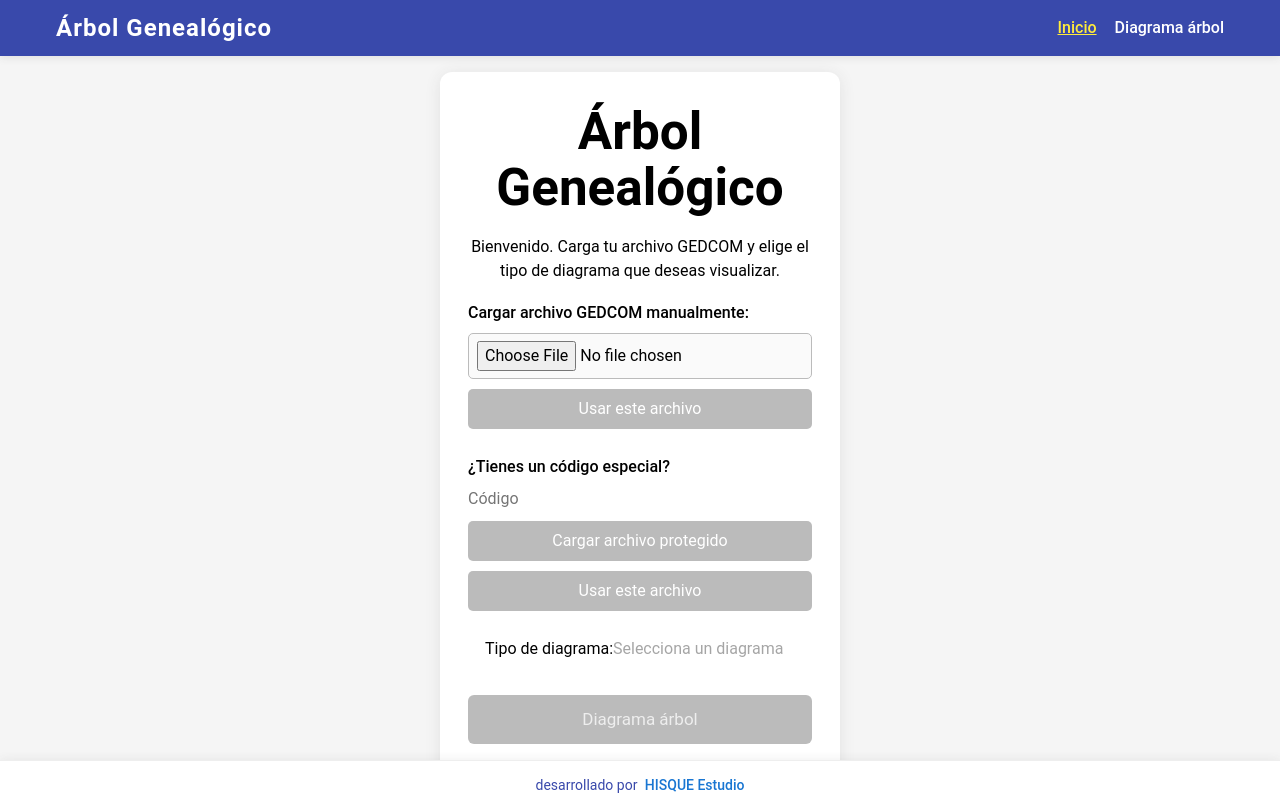
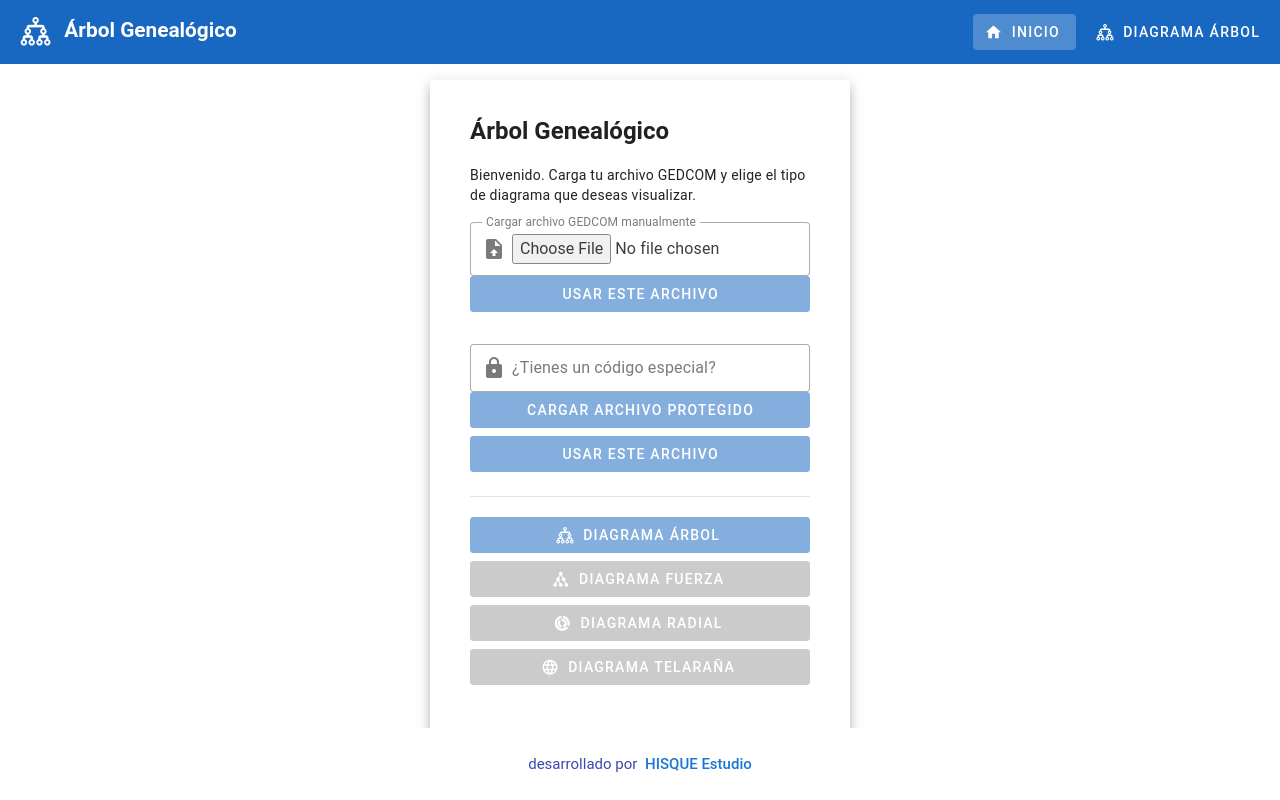
Before and after one commit to juantomoo/VisorArbolFamiliar, a Vue app: page / in a window 1280 px wide. Shown: the top 800 px of the page. Built offline with nearby package versions, Linux system fonts and the light colour scheme.

Commit message:
Correcciones de estilos simples

```diff
--- a/src/App.vue
+++ b/src/App.vue
@@ -1,6 +1,9 @@
 <template>
+  <v-app>
     <header-vue />
+    <v-main>
       <router-view />
+    </v-main>
     <footer-vue
       :people="footerPeople"
       :selected="footerSelected"
@@ -12,6 +15,7 @@
       @zoom-out="onFooterZoomOut"
       @fullscreen="onFooterFullscreen"
     />
+  </v-app>
 </template>
 
 <script setup>
--- a/src/components/footer.vue
+++ b/src/components/footer.vue
@@ -1,84 +1,22 @@
 <template>
-  <footer class="main-footer" role="contentinfo">
-    <div class="footer-content">
-      <div class="footer-brand">
+  <v-footer color="white" app class="pa-2" height="auto">
+    <v-container class="text-center">
+      <span class="footer-brand">
         desarrollado por
         <a href="https://hisque.com.co/" target="_blank" rel="noopener" class="footer-link">HISQUE Estudio</a>
-      </div>
-    </div>
-  </footer>
+      </span>
+    </v-container>
+  </v-footer>
 </template>
 
 <script setup>
-import { ref, watch, toRefs } from 'vue';
-const props = defineProps({
-  people: { type: Array, default: () => [] },
-  selected: { type: String, default: '' },
-  showSelector: { type: Boolean, default: false },
-  zoomEnabled: { type: Boolean, default: true },
-  fullscreenEnabled: { type: Boolean, default: true }
-});
-const emit = defineEmits(['person-change', 'zoom-in', 'zoom-out', 'fullscreen']);
-const selectedPersonId = ref(props.selected);
-watch(() => props.selected, v => { selectedPersonId.value = v; });
+// No logic needed
 </script>
 
 <style scoped>
-.main-footer {
-  width: 100vw;
-  background: #fff;
+.footer-brand {
+  font-size: 15px;
   color: #3949ab;
-  border-top: 1px solid #eee;
-  box-shadow: 0 -2px 8px rgba(60,60,60,0.06);
-  padding: 0;
-  position: sticky;
-  bottom: 0;
-  z-index: 99;
-}
-.footer-content {
-  max-width: 1200px;
-  margin: 0 auto;
-  display: flex;
-  flex-direction: column;
-  align-items: center;
-  justify-content: space-between;
-  padding: 10px 16px 4px 16px;
-  gap: 6px;
-}
-.footer-controls {
-  display: flex;
-  align-items: center;
-  gap: 10px;
-  flex-wrap: wrap;
-}
-.footer-select-group {
-  display: flex;
-  align-items: center;
-  gap: 4px;
-}
-.footer-label {
-  font-size: 15px;
-  font-weight: 500;
-}
-.footer-btn {
-  background: #3949ab;
-  color: #fff;
-  border: none;
-  border-radius: 5px;
-  padding: 6px 14px;
-  font-size: 18px;
-  cursor: pointer;
-  transition: background 0.2s;
-}
-.footer-btn:disabled {
-  background: #bbb;
-  color: #eee;
-  cursor: not-allowed;
-}
-.footer-brand {
-  font-size: 14px;
-  color: #3949ab;
-  margin-top: 4px;
 }
 .footer-link {
   color: #1976d2;
@@ -86,17 +24,4 @@ watch(() => props.selected, v => { selectedPersonId.value = v; });
   font-weight: 500;
   margin-left: 4px;
 }
-@media (max-width: 600px) {
-  .footer-content {
-    flex-direction: column;
-    align-items: stretch;
-    gap: 10px;
-    padding: 10px 4vw 4px 4vw;
-  }
-  .footer-controls {
-    flex-direction: column;
-    align-items: stretch;
-    gap: 8px;
-  }
-}
 </style>
--- a/src/components/header.vue
+++ b/src/components/header.vue
@@ -1,71 +1,28 @@
 <template>
-  <header class="main-header" role="banner">
-    <div class="header-content">
-      <span class="app-title">Árbol Genealógico</span>
-      <nav class="nav-menu" aria-label="Menú principal">
-        <router-link to="/" class="nav-link">Inicio</router-link>
-        <router-link to="/vistaFamiliar" class="nav-link">Diagrama árbol</router-link>
-        <!-- Puedes agregar más enlaces aquí -->
-      </nav>
-    </div>
-  </header>
+  <v-app-bar color="primary" dark flat>
+    <v-toolbar-title class="font-weight-bold">
+      <v-icon start class="mr-2">mdi-family-tree</v-icon>
+      Árbol Genealógico
+    </v-toolbar-title>
+    <v-spacer />
+    <v-btn to="/" variant="text" class="mx-1" exact>
+      <v-icon start>mdi-home</v-icon>
+      Inicio
+    </v-btn>
+    <v-btn to="/vistaFamiliar" variant="text" class="mx-1">
+      <v-icon start>mdi-family-tree</v-icon>
+      Diagrama árbol
+    </v-btn>
+    <!-- Puedes agregar más enlaces aquí -->
+  </v-app-bar>
 </template>
 
 <script setup>
-// No logic needed for now
+// No logic needed
 </script>
 
 <style scoped>
-.main-header {
-  width: 100vw;
-  background: #3949ab;
-  color: #fff;
-  box-shadow: 0 2px 8px rgba(60,60,60,0.10);
-  padding: 0;
-  position: sticky;
-  top: 0;
-  z-index: 100;
-}
-.header-content {
-  max-width: 1200px;
-  margin: 0 auto;
-  display: flex;
-  align-items: center;
-  justify-content: space-between;
-  padding: 10px 16px;
-}
-.app-title {
-  font-size: 1.5rem;
-  font-weight: 700;
-  letter-spacing: 1px;
-}
-.nav-menu {
-  display: flex;
-  gap: 18px;
-}
-.nav-link {
-  color: #fff;
-  text-decoration: none;
-  font-size: 1rem;
-  font-weight: 500;
-  transition: color 0.2s;
-}
-.nav-link.router-link-exact-active {
-  text-decoration: underline;
-  color: #ffeb3b;
-}
-.nav-link:hover {
-  color: #ffeb3b;
-}
-@media (max-width: 600px) {
-  .header-content {
-    flex-direction: column;
-    align-items: flex-start;
-    gap: 8px;
-    padding: 10px 6vw;
-  }
-  .app-title {
-    font-size: 1.1rem;
-  }
+.v-toolbar-title {
+  font-size: 1.3rem;
 }
 </style>
--- a/src/components/inicio.vue
+++ b/src/components/inicio.vue
@@ -1,37 +1,73 @@
 <template>
-  <div class="inicio-container" role="main" aria-label="Pantalla de inicio">
-    <div class="inicio-card">
-      <h1>Árbol Genealógico</h1>
-      <p>Bienvenido. Carga tu archivo GEDCOM y elige el tipo de diagrama que deseas visualizar.</p>
-      <div class="file-section">
-        <label class="section-label" for="gedcom-file">Cargar archivo GEDCOM manualmente:</label>
-        <input id="gedcom-file" type="file" accept=".ged" @change="onFileChange" />
-        <div v-if="manualFileName" class="file-info">Archivo manual: {{ manualFileName }}</div>
-        <button @click="useManualFile" :disabled="!manualGedcomContent">Usar este archivo</button>
-      </div>
-      <div class="gr-code-section">
-        <label class="section-label" for="gr-code">¿Tienes un código especial?</label>
-        <input id="gr-code" v-model="grCode" placeholder="Código" autocomplete="off" />
-        <button @click="loadGRFile" :disabled="!grCode">Cargar archivo protegido</button>
-        <div v-if="protectedFileName" class="file-info">Archivo protegido: {{ protectedFileName }}</div>
-        <button @click="useProtectedFile" :disabled="!protectedGedcomContent">Usar este archivo</button>
-      </div>
-      <div v-if="fileName" class="file-info file-active">Archivo seleccionado: {{ fileName }}</div>
-      <div class="diagram-select">
-        <label>Tipo de diagrama:</label>
-        <select v-model="selectedDiagram" :disabled="!gedcomContent">
-          <option disabled value="">Selecciona un diagrama</option>
-          <option v-for="d in diagramTypes" :key="d.value" :value="d.value">{{ d.label }}</option>
-        </select>
-      </div>
-      <div class="diagram-buttons">
-        <button :disabled="!gedcomContent" @click="goToArbol">Diagrama árbol</button>
-        <button disabled>Diagrama fuerza</button>
-        <button disabled>Diagrama radial</button>
-        <button disabled>Diagrama telaraña</button>
-      </div>
-    </div>
-  </div>
+  <v-container class="fill-height d-flex align-center justify-center" fluid>
+    <v-card class="pa-6" max-width="420" elevation="8">
+      <v-card-title class="text-h5 font-weight-bold mb-2">Árbol Genealógico</v-card-title>
+      <v-card-text>
+        <div class="mb-4">Bienvenido. Carga tu archivo GEDCOM y elige el tipo de diagrama que deseas visualizar.</div>
+        <v-form>
+          <v-row>
+            <v-col cols="12">
+              <v-text-field
+                label="Cargar archivo GEDCOM manualmente"
+                type="file"
+                accept=".ged"
+                @change="onFileChange"
+                prepend-inner-icon="mdi-file-upload"
+                variant="outlined"
+                hide-details
+                density="comfortable"
+              />
+              <div v-if="manualFileName" class="file-info">Archivo manual: {{ manualFileName }}</div>
+              <v-btn class="mb-2" color="primary" block @click="useManualFile" :disabled="!manualGedcomContent">
+                Usar este archivo
+              </v-btn>
+            </v-col>
+            <v-col cols="12">
+              <v-text-field
+                v-model="grCode"
+                label="¿Tienes un código especial?"
+                prepend-inner-icon="mdi-lock"
+                variant="outlined"
+                hide-details
+                density="comfortable"
+                autocomplete="off"
+              />
+              <v-btn class="mb-2" color="primary" block @click="loadGRFile" :disabled="!grCode">
+                Cargar archivo protegido
+              </v-btn>
+              <div v-if="protectedFileName" class="file-info">Archivo protegido: {{ protectedFileName }}</div>
+              <v-btn class="mb-2" color="primary" block @click="useProtectedFile" :disabled="!protectedGedcomContent">
+                Usar este archivo
+              </v-btn>
+            </v-col>
+          </v-row>
+        </v-form>
+        <v-alert v-if="error" type="error" class="my-2">{{ error }}</v-alert>
+        <div v-if="fileName" class="file-info file-active">Archivo seleccionado: {{ fileName }}</div>
+        <v-divider class="my-4" />
+        <v-row class="mt-2" dense>
+          <v-col cols="12">
+            <v-btn color="primary" block class="mb-2" :disabled="!gedcomContent" @click="goToArbol">
+              <v-icon start>mdi-family-tree</v-icon>
+              Diagrama árbol
+            </v-btn>
+            <v-btn color="grey" block class="mb-2" disabled>
+              <v-icon start>mdi-graph</v-icon>
+              Diagrama fuerza
+            </v-btn>
+            <v-btn color="grey" block class="mb-2" disabled>
+              <v-icon start>mdi-chart-donut-variant</v-icon>
+              Diagrama radial
+            </v-btn>
+            <v-btn color="grey" block class="mb-2" disabled>
+              <v-icon start>mdi-web</v-icon>
+              Diagrama telaraña
+            </v-btn>
+          </v-col>
+        </v-row>
+      </v-card-text>
+    </v-card>
+  </v-container>
 </template>
 
 <script setup>
@@ -40,17 +76,9 @@ import { useRouter } from 'vue-router';
 
 const gedcomContent = ref(null);
 const fileName = ref('');
-const selectedDiagram = ref('');
 const grCode = ref('');
 const router = useRouter();
-
-const diagramTypes = [
-  { value: 'vistaFamiliar', label: 'Árbol familiar (hourglass)' },
-  { value: 'GedcomTree', label: 'Árbol clásico horizontal' },
-  { value: 'treeRadial', label: 'Árbol radial' },
-  { value: 'zoomableSunburst', label: 'Sunburst' },
-  // Agrega más tipos según tus componentes
-];
+const error = ref('');
 
 const manualGedcomContent = ref(null);
 const manualFileName = ref('');
@@ -69,16 +97,17 @@ function onFileChange(e) {
 }
 
 async function loadGRFile() {
-  if (grCode.value.trim() === 'GR') {
+  if (grCode.value.trim() === 'GR2025') {
     const response = await fetch('/gomezrivera.ged');
     if (response.ok) {
       protectedGedcomContent.value = await response.text();
       protectedFileName.value = 'gomezrivera.ged';
+      error.value = '';
     } else {
-      alert('No se pudo cargar el archivo protegido.');
+      error.value = 'No se pudo cargar el archivo protegido.';
     }
   } else {
-    alert('Código incorrecto.');
+    error.value = 'Código incorrecto.';
   }
 }
 
@@ -86,6 +115,7 @@ function useManualFile() {
   if (manualGedcomContent.value) {
     gedcomContent.value = manualGedcomContent.value;
     fileName.value = manualFileName.value;
+    error.value = '';
   }
 }
 
@@ -93,6 +123,7 @@ function useProtectedFile() {
   if (protectedGedcomContent.value) {
     gedcomContent.value = protectedGedcomContent.value;
     fileName.value = protectedFileName.value;
+    error.value = '';
   }
 }
 
@@ -103,78 +134,6 @@ function goToArbol() {
 </script>
 
 <style scoped>
-.inicio-container {
-  min-height: 100vh;
-  display: flex;
-  align-items: center;
-  justify-content: center;
-  background: #f5f5f5;
-  padding: 0 8px;
-}
-.inicio-card {
-  background: #fff;
-  border-radius: 12px;
-  box-shadow: 0 2px 16px rgba(60,60,60,0.10);
-  padding: 24px 8px;
-  max-width: 400px;
-  width: 100%;
-  text-align: center;
-  margin: 16px 0;
-  display: flex;
-  flex-direction: column;
-  gap: 18px;
-}
-@media (min-width: 600px) {
-  .inicio-card {
-    padding: 32px 28px;
-  }
-}
-.diagram-buttons {
-  display: flex;
-  flex-direction: column;
-  gap: 12px;
-  margin: 12px 0 0 0;
-}
-.diagram-buttons button {
-  width: 100%;
-  font-size: 17px;
-  padding: 12px 0;
-  border-radius: 6px;
-  border: none;
-  background: #3949ab;
-  color: #fff;
-  cursor: pointer;
-  transition: background 0.2s;
-}
-.diagram-buttons button:disabled {
-  background: #bbb;
-  color: #eee;
-  cursor: not-allowed;
-}
-.file-section, .gr-code-section {
-  margin: 0 0 8px 0;
-  display: flex;
-  flex-direction: column;
-  align-items: stretch;
-  gap: 6px;
-}
-.section-label {
-  font-weight: 500;
-  margin-bottom: 2px;
-  text-align: left;
-}
-input[type="file"], input[type="text"], input[type="password"], input[type="email"], input[type="number"] {
-  font-size: 16px;
-  padding: 7px 8px;
-  border-radius: 5px;
-  border: 1px solid #bbb;
-  background: #fafafa;
-  width: 100%;
-  box-sizing: border-box;
-}
-input:focus {
-  outline: 2px solid #3949ab;
-}
 .file-info {
   margin: 6px 0;
   color: #3949ab;
@@ -185,39 +144,4 @@ input:focus {
   color: #1976d2;
   font-weight: bold;
 }
-button {
-  background: #3949ab;
-  color: #fff;
-  border: none;
-  border-radius: 5px;
-  padding: 8px 22px;
-  font-size: 16px;
-  cursor: pointer;
-  margin-top: 4px;
-  transition: background 0.2s;
-}
-button:disabled {
-  background: #bbb;
-  cursor: not-allowed;
-}
-.gr-code-section button {
-  background: #1976d2;
-}
-.gr-code-section button:disabled {
-  background: #bbb;
-}
-.ver-mas-btn {
-  background: #1976d2;
-  color: #fff;
-  border: none;
-  border-radius: 4px;
-  padding: 2px 10px;
-  font-size: 13px;
-  cursor: pointer;
-  margin-top: 2px;
-  transition: background 0.2s;
-}
-.ver-mas-btn:hover {
-  background: #0d47a1;
-}
 </style>
--- a/src/components/modalDetalle.vue
+++ b/src/components/modalDetalle.vue
@@ -1,80 +1,82 @@
 <template>
-  <div v-if="visible" class="modal-overlay" @click.self="close">
-    <div class="modal-content">
-      <button class="modal-close" @click="close">×</button>
-      <h2 class="modal-title">Detalles del Individuo</h2>
-      <div v-if="individuo">
-        <div class="modal-row"><b>Nombre:</b> {{ individuo.name || individuo.label }}</div>
-        <div class="modal-row" v-if="individuo.id"><b>ID:</b> {{ individuo.id }}</div>
-        <div class="modal-row" v-if="individuo.gender"><b>Sexo:</b> {{ individuo.gender }}</div>
-        <div class="modal-row" v-if="individuo.birth || individuo.birthDate"><b>Nacimiento:</b> {{ individuo.birth || individuo.birthDate }}<span v-if="individuo.birthPlace">, {{ individuo.birthPlace }}</span></div>
-        <div class="modal-row" v-if="individuo.death || individuo.deathDate"><b>Fallecimiento:</b> {{ individuo.death || individuo.deathDate }}<span v-if="individuo.deathPlace">, {{ individuo.deathPlace }}</span></div>
-        <div class="modal-row" v-if="individuo.occupation"><b>Ocupación:</b> {{ individuo.occupation }}</div>
-        <div class="modal-row" v-if="individuo.religion"><b>Religión:</b> {{ individuo.religion }}</div>
-        <div class="modal-row" v-if="individuo.nationality"><b>Nacionalidad:</b> {{ individuo.nationality }}</div>
-        <div class="modal-row" v-if="individuo.notes"><b>Notas:</b> {{ Array.isArray(individuo.notes) ? individuo.notes.join('; ') : individuo.notes }}</div>
-        <div class="modal-row" v-if="individuo.parents && individuo.parents.length"><b>Padres:</b> {{ individuo.parents.join('; ') }}</div>
-        <div class="modal-row" v-if="individuo.siblings && individuo.siblings.length"><b>Hermanos:</b> {{ individuo.siblings.join('; ') }}</div>
-        <div class="modal-row" v-if="individuo.children && individuo.children.length"><b>Hijos:</b> {{ individuo.children.join('; ') }}</div>
-        <div class="modal-row" v-if="individuo.spouses && individuo.spouses.length"><b>Cónyuges:</b> {{ individuo.spouses.join('; ') }}</div>
-        <!-- Puedes agregar más campos según tu modelo de datos -->
-      </div>
-      <div v-else>
-        <i>No hay datos para mostrar.</i>
-      </div>
-    </div>
-  </div>
+  <v-dialog v-model="internalVisible" max-width="420" persistent>
+    <v-card>
+      <v-card-title class="d-flex align-center justify-space-between">
+        <span>Detalles del Individuo</span>
+        <v-btn icon @click="close" variant="text">
+          <v-icon>mdi-close</v-icon>
+        </v-btn>
+      </v-card-title>
+      <v-divider />
+      <v-card-text>
+        <template v-if="individuo">
+          <v-list density="compact">
+            <v-list-item v-if="individuo.name || individuo.label">
+              <v-list-item-title><b>Nombre:</b> {{ individuo.name || individuo.label }}</v-list-item-title>
+            </v-list-item>
+            <v-list-item v-if="individuo.id">
+              <v-list-item-title><b>ID:</b> {{ individuo.id }}</v-list-item-title>
+            </v-list-item>
+            <v-list-item v-if="individuo.gender">
+              <v-list-item-title><b>Sexo:</b> {{ individuo.gender }}</v-list-item-title>
+            </v-list-item>
+            <v-list-item v-if="individuo.birth || individuo.birthDate">
+              <v-list-item-title><b>Nacimiento:</b> {{ individuo.birth || individuo.birthDate }}<span v-if="individuo.birthPlace">, {{ individuo.birthPlace }}</span></v-list-item-title>
+            </v-list-item>
+            <v-list-item v-if="individuo.death || individuo.deathDate">
+              <v-list-item-title><b>Fallecimiento:</b> {{ individuo.death || individuo.deathDate }}<span v-if="individuo.deathPlace">, {{ individuo.deathPlace }}</span></v-list-item-title>
+            </v-list-item>
+            <v-list-item v-if="individuo.occupation">
+              <v-list-item-title><b>Ocupación:</b> {{ individuo.occupation }}</v-list-item-title>
+            </v-list-item>
+            <v-list-item v-if="individuo.religion">
+              <v-list-item-title><b>Religión:</b> {{ individuo.religion }}</v-list-item-title>
+            </v-list-item>
+            <v-list-item v-if="individuo.nationality">
+              <v-list-item-title><b>Nacionalidad:</b> {{ individuo.nationality }}</v-list-item-title>
+            </v-list-item>
+            <v-list-item v-if="individuo.notes">
+              <v-list-item-title><b>Notas:</b> {{ Array.isArray(individuo.notes) ? individuo.notes.join('; ') : individuo.notes }}</v-list-item-title>
+            </v-list-item>
+            <v-list-item v-if="individuo.parents && individuo.parents.length">
+              <v-list-item-title><b>Padres:</b> {{ individuo.parents.join('; ') }}</v-list-item-title>
+            </v-list-item>
+            <v-list-item v-if="individuo.siblings && individuo.siblings.length">
+              <v-list-item-title><b>Hermanos:</b> {{ individuo.siblings.join('; ') }}</v-list-item-title>
+            </v-list-item>
+            <v-list-item v-if="individuo.children && individuo.children.length">
+              <v-list-item-title><b>Hijos:</b> {{ individuo.children.join('; ') }}</v-list-item-title>
+            </v-list-item>
+            <v-list-item v-if="individuo.spouses && individuo.spouses.length">
+              <v-list-item-title><b>Cónyuges:</b> {{ individuo.spouses.join('; ') }}</v-list-item-title>
+            </v-list-item>
+          </v-list>
+        </template>
+        <template v-else>
+          <v-alert type="info">No hay datos para mostrar.</v-alert>
+        </template>
+      </v-card-text>
+    </v-card>
+  </v-dialog>
 </template>
 
 <script setup>
+import { ref, watch } from 'vue';
 const props = defineProps({
   visible: Boolean,
   individuo: Object
 });
 const emit = defineEmits(['close']);
+const internalVisible = ref(props.visible);
+watch(() => props.visible, v => { internalVisible.value = v; });
+watch(internalVisible, v => { if (!v) emit('close'); });
 function close() {
-  emit('close');
+  internalVisible.value = false;
 }
 </script>
 
 <style scoped>
-.modal-overlay {
-  position: fixed;
-  top: 0; left: 0; right: 0; bottom: 0;
-  background: rgba(0,0,0,0.35);
-  z-index: 1000;
-  display: flex;
-  align-items: center;
-  justify-content: center;
-}
-.modal-content {
-  background: #fff;
-  border-radius: 10px;
-  padding: 28px 24px 18px 24px;
-  min-width: 320px;
-  max-width: 95vw;
-  box-shadow: 0 2px 24px rgba(60,60,60,0.18);
-  position: relative;
-}
-.modal-title {
-  margin-top: 0;
-  margin-bottom: 18px;
-  color: #3949ab;
-  font-size: 22px;
-  font-weight: 600;
-}
-.modal-row {
-  margin-bottom: 8px;
-  font-size: 16px;
-}
-.modal-close {
-  position: absolute;
-  top: 10px;
-  right: 14px;
-  background: none;
-  border: none;
-  font-size: 28px;
-  color: #3949ab;
-  cursor: pointer;
+.v-card-title {
+  font-size: 1.1rem;
 }
 </style>
--- a/src/components/vistaFamiliar.vue
+++ b/src/components/vistaFamiliar.vue
@@ -30,10 +30,7 @@
         <v-btn icon color="primary" size="large" @click="showPersonSelector = !showPersonSelector" aria-label="Seleccionar persona">
           <v-icon>mdi-account</v-icon>
         </v-btn>
-        <v-menu v-model="showPersonSelector" :close-on-content-click="false" location="top right" offset="8">
-          <template #activator="{ props }">
-            <!-- El activador es el botón, ya está arriba -->
-          </template>
+        <div v-if="showPersonSelector" style="display:flex;align-items:center;gap:8px;margin-bottom:8px;">
           <v-autocomplete
             v-model="footerSelectedId"
             :items="footerPeople"
@@ -44,13 +41,12 @@
             density="comfortable"
             autofocus
             hide-details
-            @change="onFooterPersonChange"
+            @update:model-value="onFooterPersonChange"
             style="min-width:220px;"
             :menu-props="{ maxHeight: '300px' }"
-            clearable
-            return-object="false"
+            :return-object="false"
           />
-        </v-menu>
+        </div>
         <v-btn icon color="primary" size="large" @click="onFooterZoomIn" aria-label="Zoom in">
           <v-icon>mdi-magnify-plus-outline</v-icon>
         </v-btn>
@@ -426,6 +422,8 @@ function buildHourglass() {
   }
   nodes.value = n;
   lines.value = l;
+  // --- Nuevo: centrar el árbol al cambiar de persona ---
+  pan.value = { x: svgWidth/2, y: svgHeight/2 };
 }
 
 // Detecta si hay divorcio/separación entre dos personas
```
Lines whose indentation alone changed are shown as unchanged.
